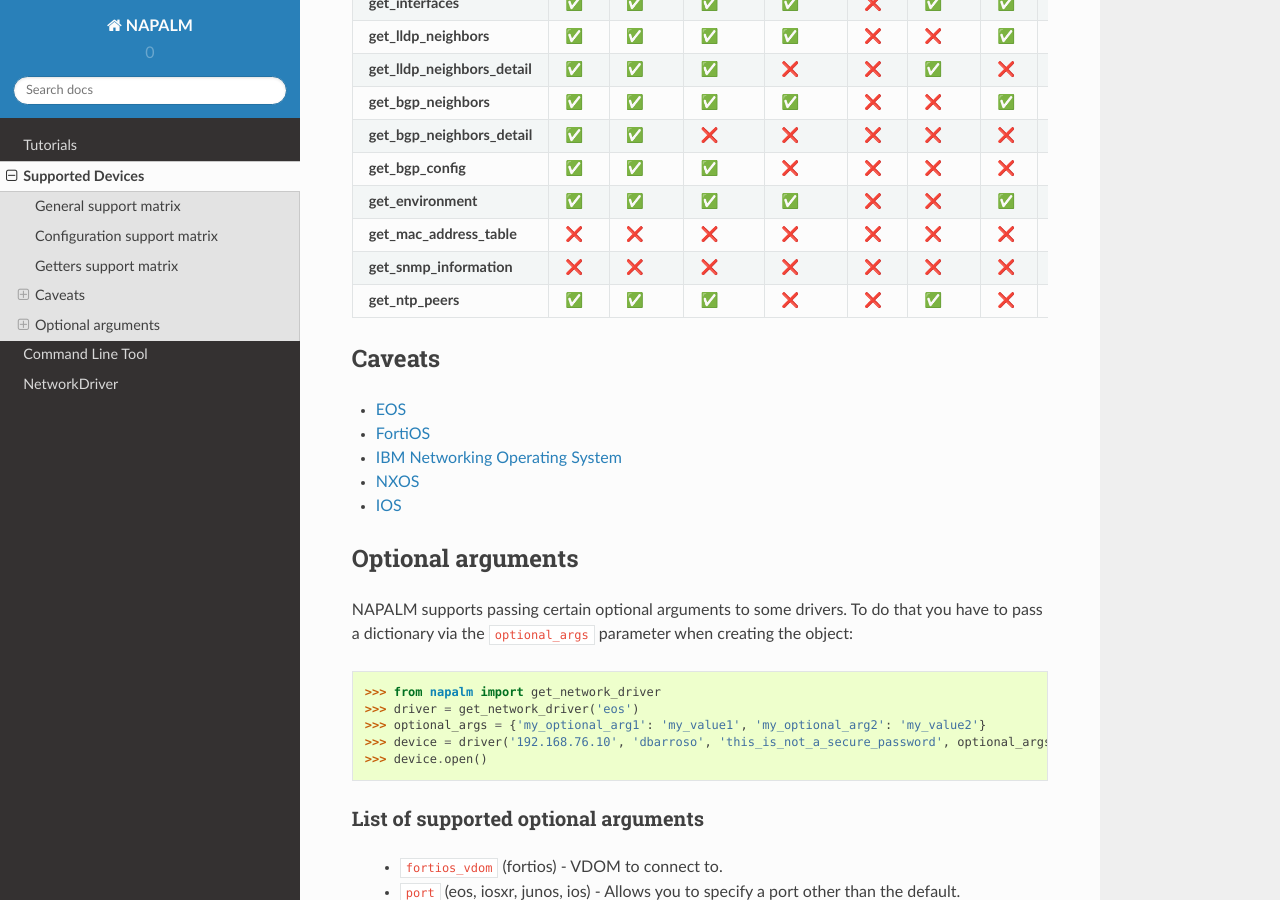
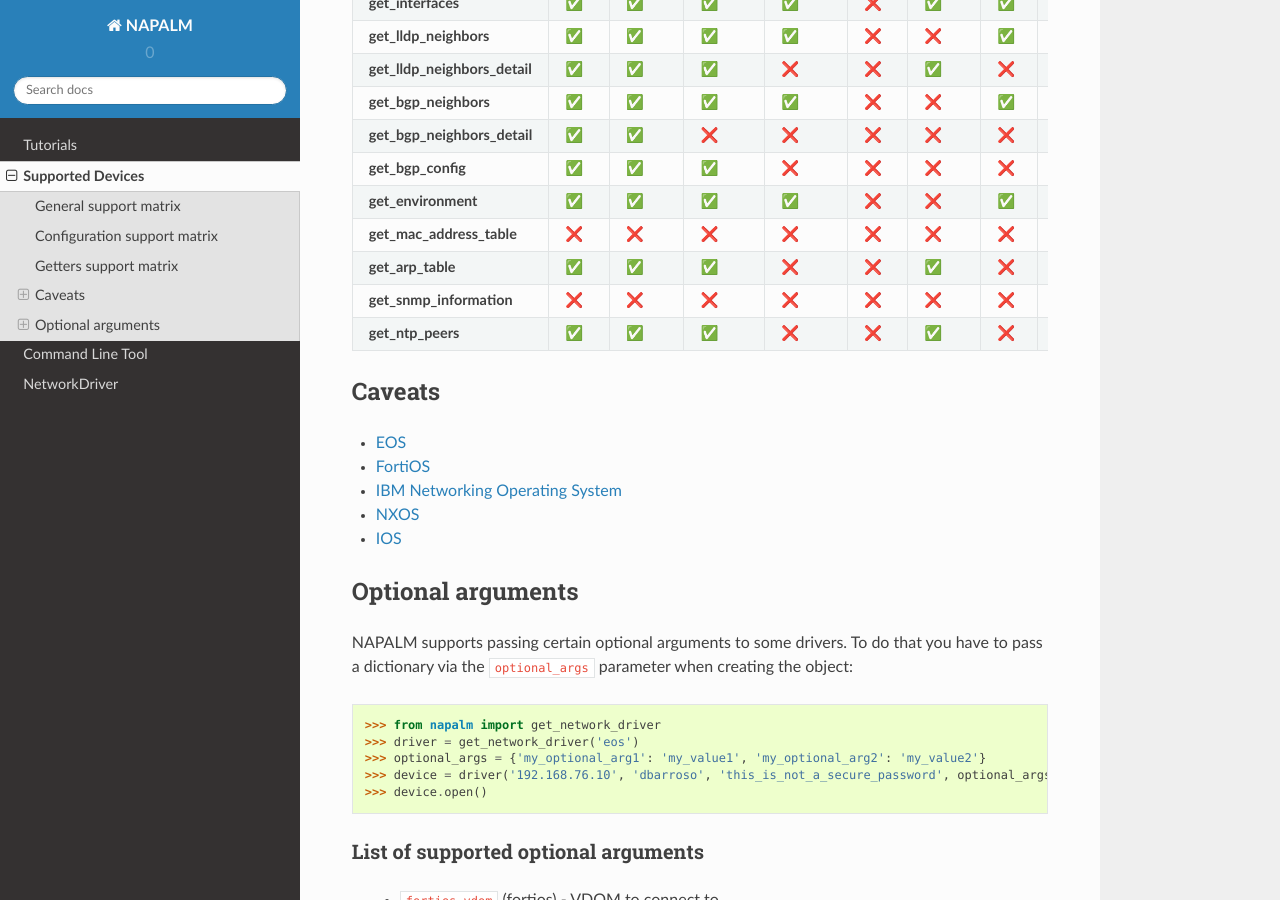
Before and after one commit to napalm-automation/napalm, a Sphinx documentation site: the page built from docs/support/index.rst, in a window 1280 px wide and 900 px high, scrolled down 1364 px. Built offline with Sphinx 7.4.7 and the Read the Docs theme 2.0.0, drawn with Linux system fonts in a browser that asks for light colours.

Commit message:
Updated support doc

```diff
--- a/docs/support/index.rst
+++ b/docs/support/index.rst
@@ -57,7 +57,6 @@ Getters support matrix
 .. |yes|   unicode:: U+02705 .. Yes
 .. |no|    unicode:: U+0274C .. No
 
-
 ============================== =====  =====   ======  =======  ======  ======  =====  =========
 _                               EOS   JunOS   IOS-XR  FortiOS  IBM     NXOS    IOS    Pluribus
 ============================== =====  =====   ======  =======  ======  ======  =====  =========
@@ -71,10 +70,10 @@ _                               EOS   JunOS   IOS-XR  FortiOS  IBM     NXOS    I
 **get_bgp_config**             |yes|  |yes|   |yes|   |no|     |no|    |no|    |no|   |no|
 **get_environment**            |yes|  |yes|   |yes|   |yes|    |no|    |no|    |yes|  |no|
 **get_mac_address_table**      |no|   |no|    |no|    |no|     |no|    |no|    |no|   |yes|
+**get_arp_table**              |yes|  |yes|   |yes|   |no|     |no|    |yes|   |no|   |no|
 **get_snmp_information**       |no|   |no|    |no|    |no|     |no|    |no|    |no|   |yes|
 **get_ntp_peers**              |yes|  |yes|   |yes|   |no|     |no|    |yes|   |no|   |yes|
 ============================== =====  =====   ======  =======  ======  ======  =====  =========
-
 
 Caveats
 -------
```
